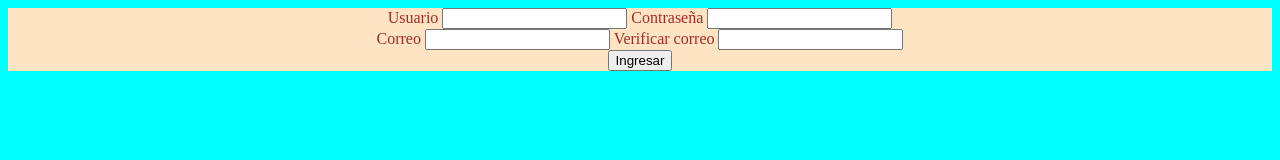
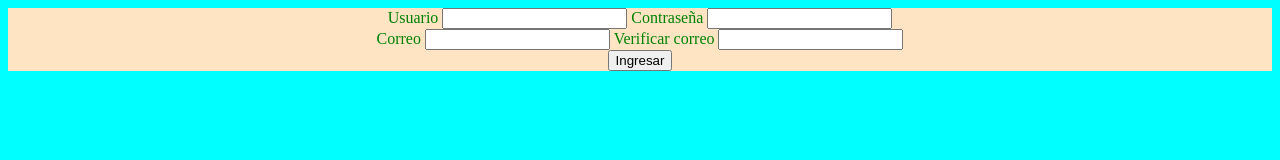
Before and after one commit to sipalaciosv/html-css-introduction, a plain HTML site: page index.html in a window 1280 px wide. Drawn offline with Linux system fonts and the light colour scheme.

Commit message:
segundo commit

```diff
--- a/main.css
+++ b/main.css
@@ -1,7 +1,7 @@
 
 div.enpares{
     width: 100%;
-    color: brown;
+    color: green;
     text-align: center
 }
 
```
